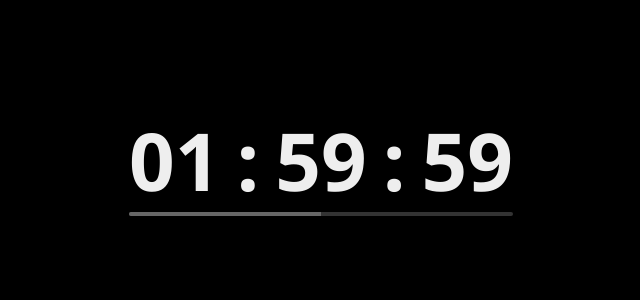
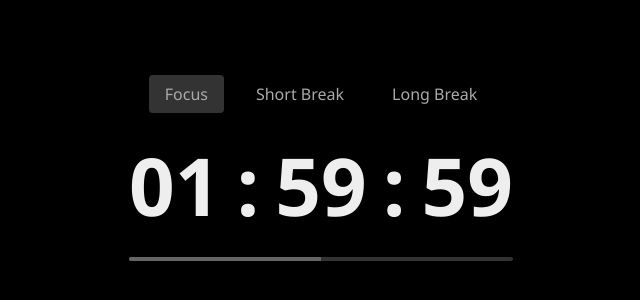
Before and after one commit to nhphong0410/vuejs-cheap-pomodoro-timer, a Vue app: page / in a window 1280 px wide. Shown: the part 232-532 px from the top of the page, without its empty margins (319-959 px from the left). Built offline with nearby package versions, Linux system fonts and the light colour scheme; the HTML template or start-up script is replaced by a standard one.

Commit message:
Continue to implement timer type buttons

```diff
--- a/src/App.vue
+++ b/src/App.vue
@@ -1,12 +1,26 @@
 <script setup lang='ts'>
+import { computed, ref } from 'vue';
+
+import ButtonComponent from './components/ButtonComponent.vue';
 import ProgressComponent from './components/ProgressComponent.vue'
 import TimerComponent from './components/TimerComponent.vue'
+import { ButtonType, Tabs } from './utils/enums';
 
+const activeTab = ref<Tabs>(Tabs.Focus);
+
+const isFocus = computed(() => activeTab.value === Tabs.Focus)
+const isShortBreak = computed(() => activeTab.value === Tabs.ShortBreak)
+const isLongBreak = computed(() => activeTab.value === Tabs.LongBreak)
 </script>
 
 <template>
   <main class='main'>
     <div class='container'>
+      <div class='type-buttons-container'>
+        <ButtonComponent :type='ButtonType.Tab' :active='isFocus'>{{ Tabs.Focus }}</ButtonComponent>
+        <ButtonComponent :type='ButtonType.Tab' :active='isShortBreak'>{{ Tabs.ShortBreak }}</ButtonComponent>
+        <ButtonComponent :type='ButtonType.Tab' :active='isLongBreak'>{{ Tabs.LongBreak }}</ButtonComponent>
+      </div>
       <TimerComponent />
       <ProgressComponent />
     </div>
@@ -27,8 +41,12 @@ import TimerComponent from './components/TimerComponent.vue'
   flex-direction: column;
   justify-content: center;
   align-items: center;
-  gap: 12px;
+  gap: 2rem;
   width: fit-content;
   height: fit-content;
 }
+.type-buttons-container {
+  display: flex;
+  gap: 1rem;
+}
 </style>
--- a/src/components/ButtonComponent.vue
+++ b/src/components/ButtonComponent.vue
@@ -1,5 +1,5 @@
 <script lang='ts' setup>
-import { ButtonType } from '@/utils/types'
+import { ButtonType } from '@/utils/enums'
 import { computed } from 'vue'
 
 export type ButtonProps = {
@@ -25,7 +25,6 @@ const buttonClasses = computed(() => ({
 </script>
 
 <template>
-  {{ buttonType }}
   <button :class='buttonClasses' @click='$emit("onClick")'>
     <slot></slot>
   </button>
@@ -39,7 +38,7 @@ button {
   font-size: 1rem;
   cursor: pointer;
   color: #aaaaaa;
-  transition: all 0.1s linear;
+  transition: background-color 0.1s linear, color 0.1s linear;
 }
 
 button:hover {
--- a/src/components/ProgressComponent.vue
+++ b/src/components/ProgressComponent.vue
@@ -18,5 +18,6 @@
 .progress-bar {
   height: 100%;
   background-color: #666666;
+  transition: width 0.1s linear;
 }
 </style>
--- /dev/null
+++ b/src/utils/enums.ts
@@ -0,0 +1,11 @@
+export enum ButtonType {
+  Contained = 'contained',
+  Text = 'text',
+  Tab = 'tab',
+}
+
+export enum Tabs {
+  Focus = 'Focus',
+  ShortBreak = 'Short Break',
+  LongBreak = 'Long Break',
+}
--- a/src/utils/types/button.types.ts
+++ /dev/null
@@ -1,5 +0,0 @@
-export enum ButtonType {
-  Contained = 'contained',
-  Text = 'text',
-  Tab = 'tab',
-}
--- a/src/utils/types/index.ts
+++ /dev/null
@@ -1 +0,0 @@
-export * from './button.types'
```
Also changed, not shown: src/utils/types.ts (added).
